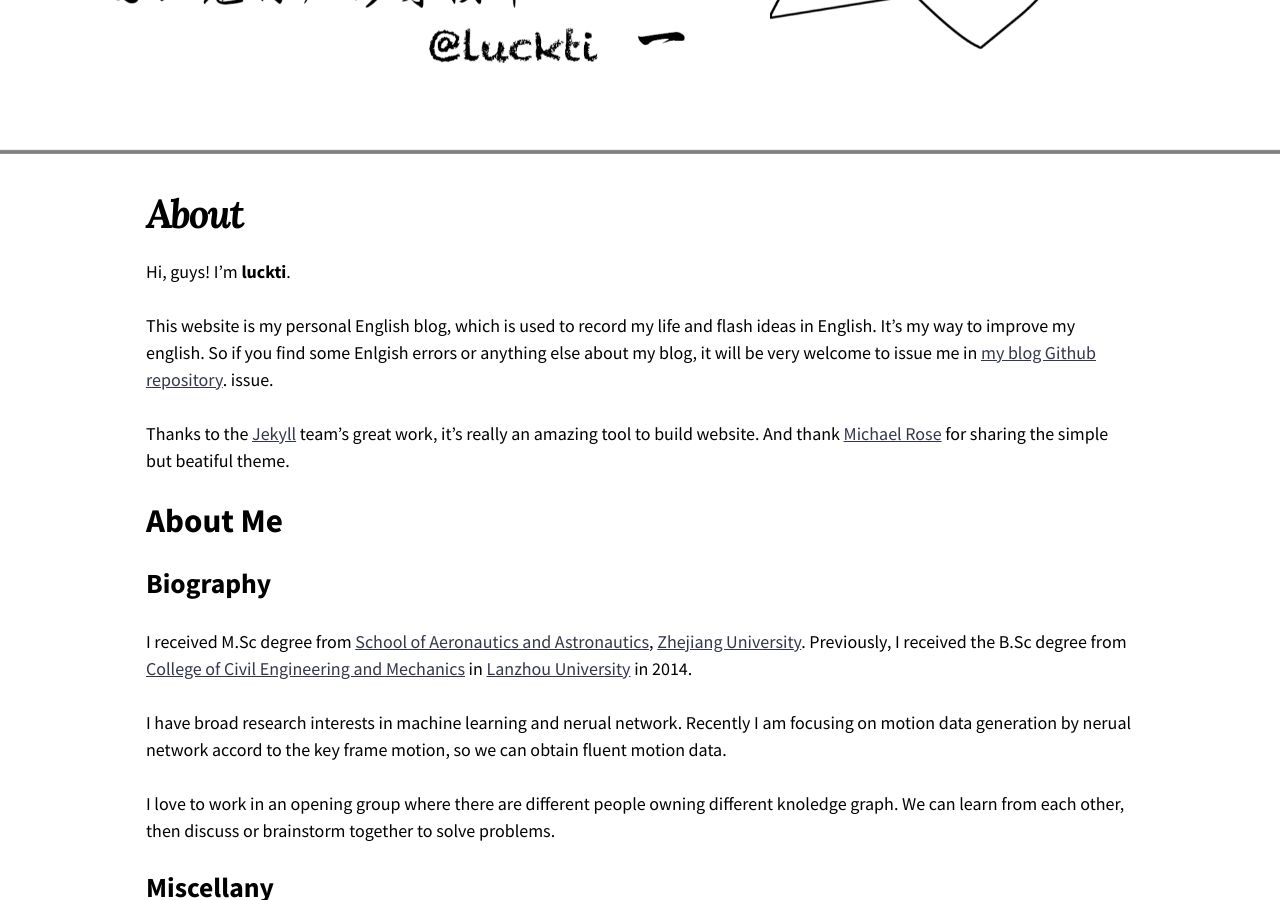
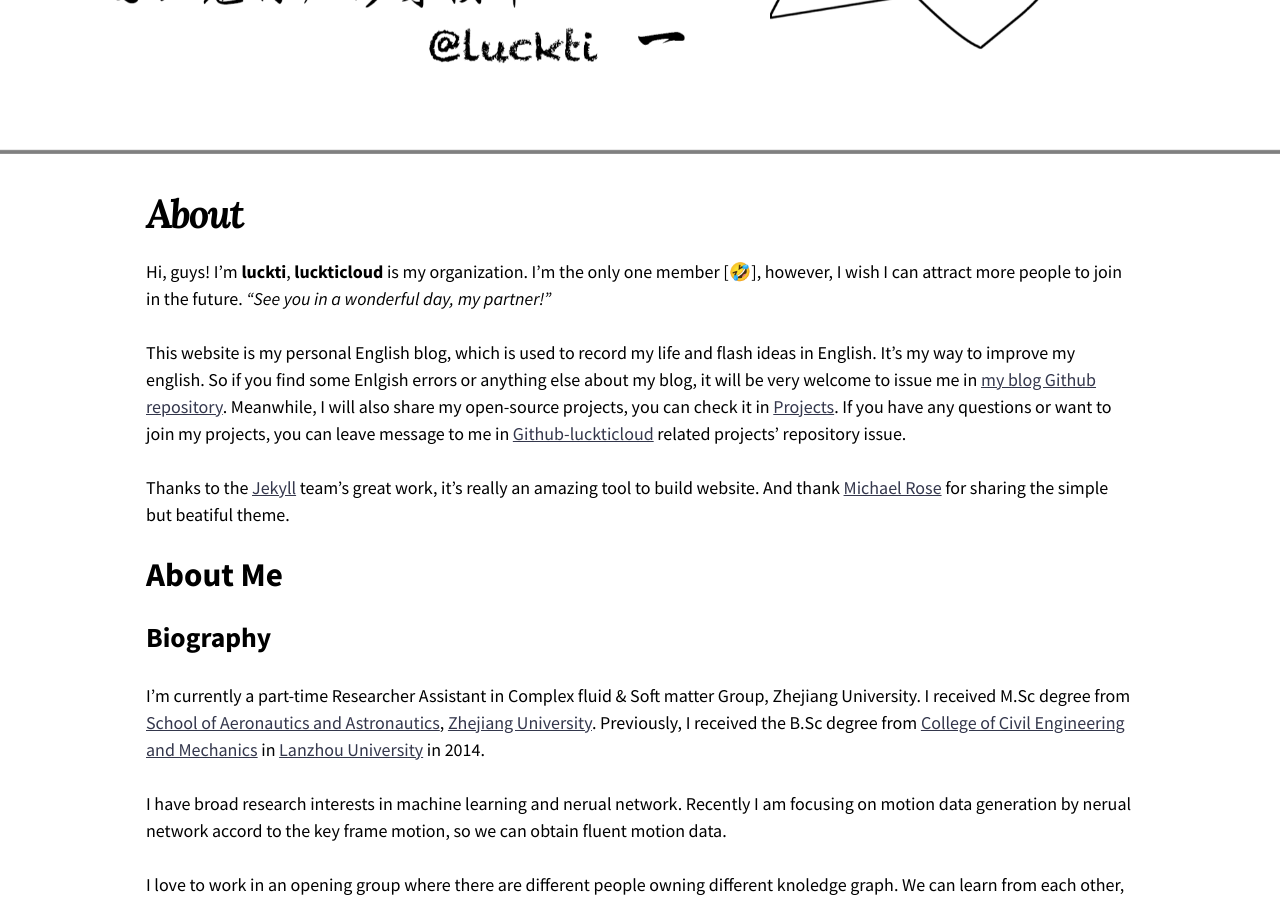
Before and after one commit to luckti/luckti.github.io, a Jekyll site: the page built from about.md, in a window 1280 px wide and 900 px high, scrolled down 581 px. Built offline with Jekyll 4.4.1, drawn with Linux system fonts in a browser that asks for light colours; nearby versions of some CDN libraries.

Commit message:
modify the about

```diff
--- a/about.md
+++ b/about.md
@@ -5,15 +5,15 @@ permalink: /about/
 image:
   path: /imgs/skills-interests.png
 ---
-Hi, guys! I'm **luckti**.
+Hi, guys! I'm **luckti**, **luckticloud** is my organization. I'm the only one member [🤣], however, I wish I can attract more people to join in the future. *<q>See you in a wonderful day, my partner!</q>*
 
-This website is my personal English blog, which is used to record my life and flash ideas in English. It's my way to improve my english. So if you find some Enlgish errors or anything else about my blog, it will be very welcome to issue me in [my blog Github repository](https://github.com/luckti/luckti.github.io). issue.
+This website is my personal English blog, which is used to record my life and flash ideas in English. It's my way to improve my english. So if you find some Enlgish errors or anything else about my blog, it will be very welcome to issue me in [my blog Github repository](https://github.com/luckti/luckti.github.io). Meanwhile, I will also share my open-source projects, you can check it in [Projects](http://blog.luckticloud.com/prjs/index.html). If you have any questions or want to join my projects, you can leave message to me in [Github-luckticloud](https://github.com/luckticloud) related projects' repository issue.
 
-Thanks to the [Jekyll](https://jekyllrb.com/) team's great work, it's really an amazing tool to build website. And thank [Michael Rose](https://github.com/mmistakes/so-simple-theme) for sharing the simple but beatiful theme.
+Thanks to the [Jekyll](https://jekyllrb.com/) team's great work, it's really an amazing tool to build website. And thank [Michael Rose](https://github.com/mmistakes) for sharing the simple but beatiful theme.
 
 # About Me
 ## Biography
-I received M.Sc degree from <a href="http://esaa.zju.edu.cn/">School of Aeronautics and Astronautics</a>, <a href="http://www.zju.edu.cn/english/">Zhejiang University</a>. Previously, I received the B.Sc degree from <a href="http://gxyen.lzu.edu.cn/">College of Civil Engineering and Mechanics</a> in <a href="http://en.lzu.edu.cn/">Lanzhou University</a> in 2014.
+I'm currently a part-time Researcher Assistant in Complex fluid & Soft matter Group, Zhejiang University. I received M.Sc degree from <a href="http://esaa.zju.edu.cn/">School of Aeronautics and Astronautics</a>, <a href="http://www.zju.edu.cn/english/">Zhejiang University</a>. Previously, I received the B.Sc degree from <a href="http://gxyen.lzu.edu.cn/">College of Civil Engineering and Mechanics</a> in <a href="http://en.lzu.edu.cn/">Lanzhou University</a> in 2014.
 
 I have broad research interests in machine learning and nerual network. Recently I am focusing on motion data generation by nerual network accord to the key frame motion, so we can obtain fluent motion data.
 
```
